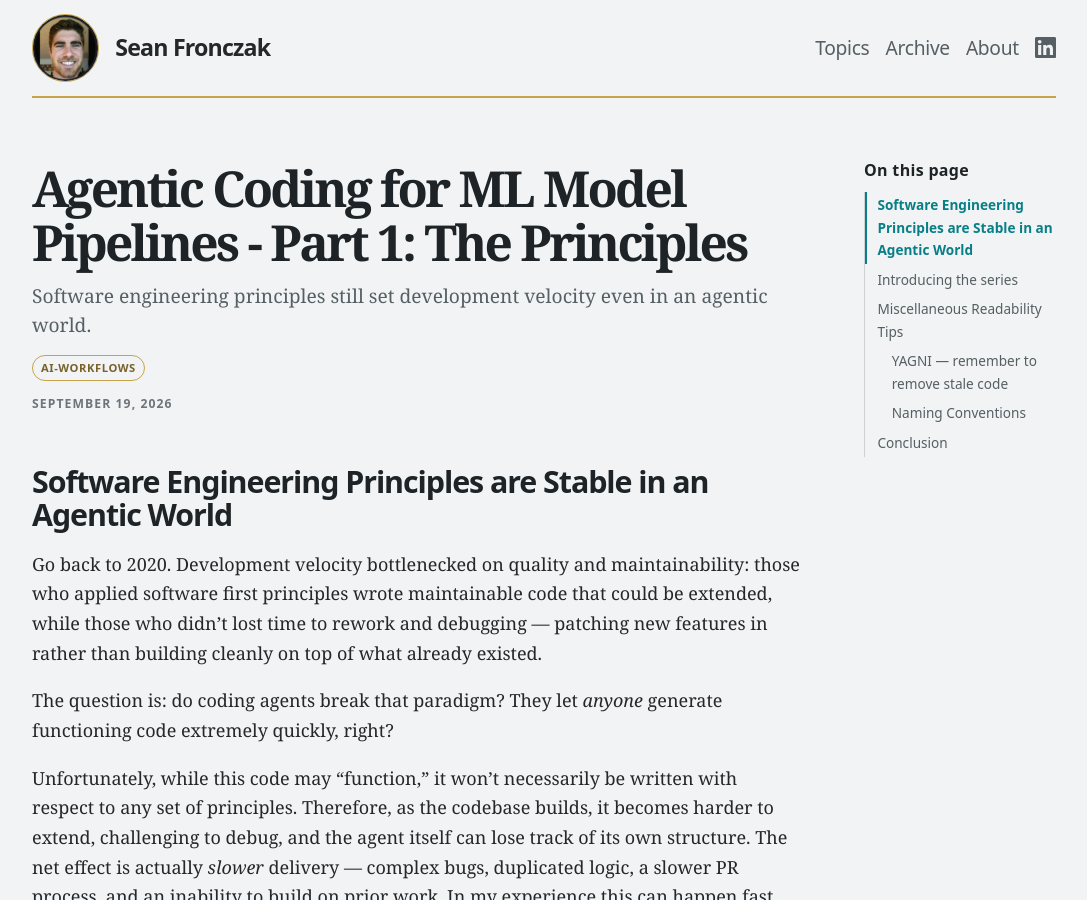
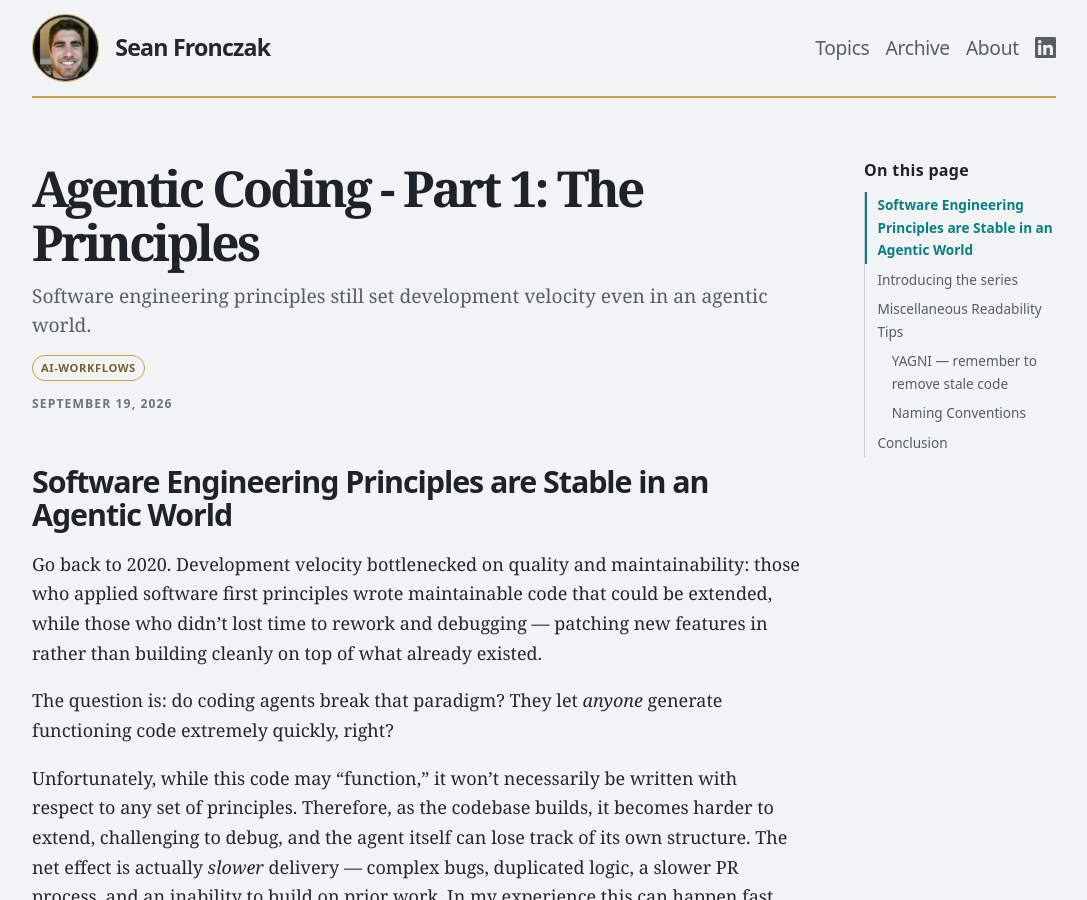
Before and after one commit to seanczak/blog, a Jekyll site: the page built from content/ai/ai_code_workflow/00_production_code_for_ds/_posts/2026-09-19-agentic-coding-for-ml-pipelines-part-1.md, in a window 1280 px wide and 900 px high. Shown: the whole window, without its empty margins (96-1183 px from the left). Built offline with Jekyll 4.4.1, drawn with Linux system fonts in a browser that asks for light colours.

Commit message:
Retitle part 1 to Agentic Coding - Part 1: The Principles
The series is no longer specific to ML model pipelines. The slug and URL
are unchanged; references to the old title are updated.

Co-Authored-By: Claude Opus 5.5 <noreply@anthropic.com>

```diff
--- a/content/ai/ai_code_workflow/00_production_code_for_ds/_posts/2026-09-19-agentic-coding-for-ml-pipelines-part-1.md
+++ b/content/ai/ai_code_workflow/00_production_code_for_ds/_posts/2026-09-19-agentic-coding-for-ml-pipelines-part-1.md
@@ -1,6 +1,6 @@
 ---
 layout: post
-title: "Agentic Coding for ML Model Pipelines - Part 1: The Principles"
+title: "Agentic Coding - Part 1: The Principles"
 date: 2026-09-19 00:00:00 -0700
 description: "Software engineering principles still set development velocity even in an agentic world."
 tags: [ai-workflows]
```
Also changed, not shown: content/infra/writing_styles/notes.md (+1 -1 lines), docs/style_guides/writing.md (+1 -1 lines).
